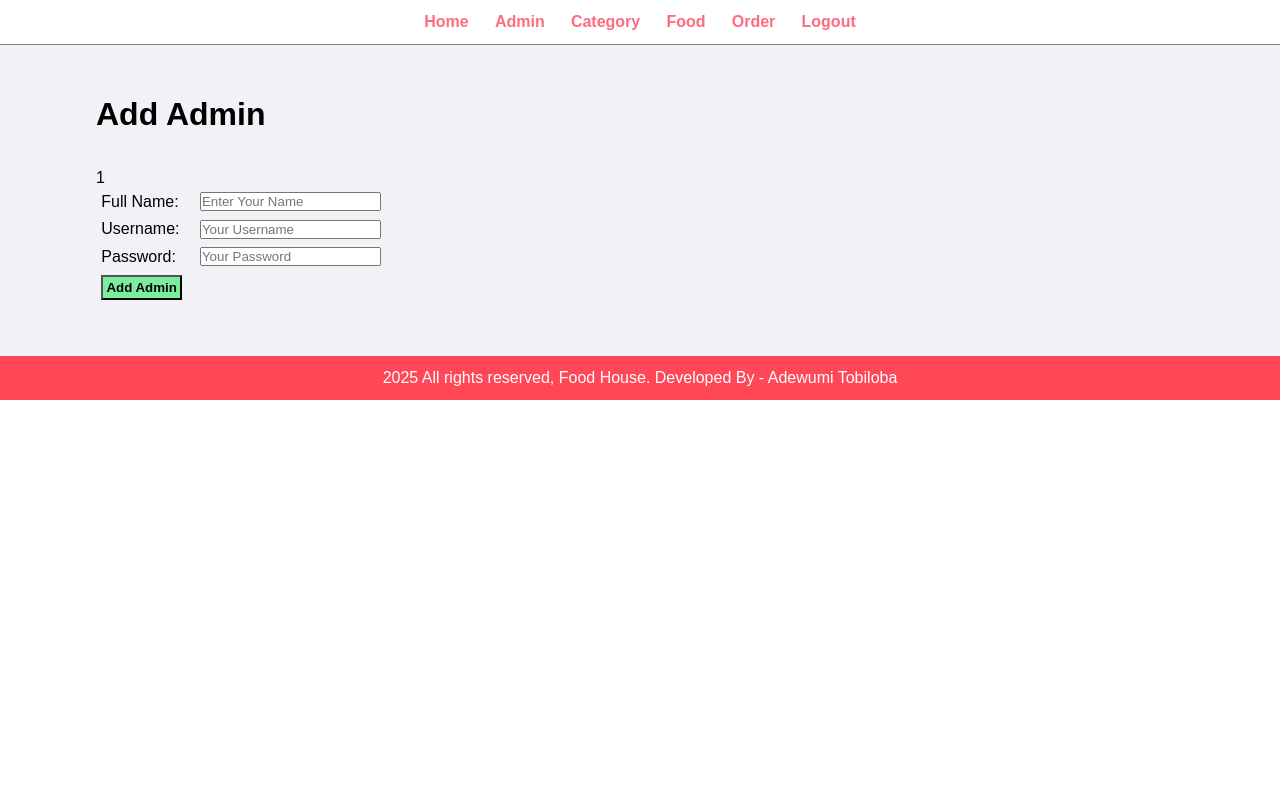
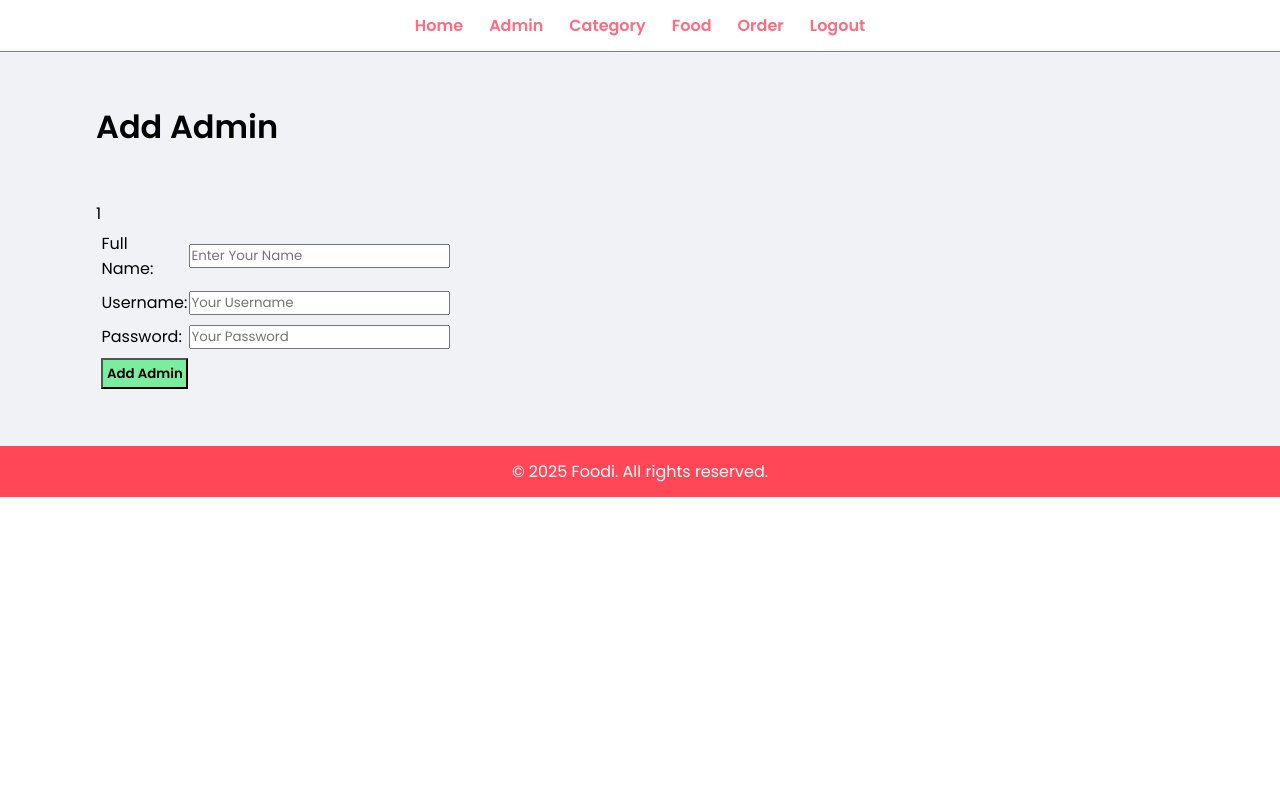
Before and after one commit to bukunmi07/Food-Order, a PHP site: page /food-order/admin/add-admin.php in a window 1280 px wide. Run offline with PHP 8.4, Linux system fonts and the light colour scheme; the visitor is signed in with stand-in values (Sample User, id 1); some libraries are stand-ins or nearby versions.

Commit message:
bug fixing

```diff
--- a/admin/login.php
+++ b/admin/login.php
@@ -4,7 +4,7 @@
 
 <html>
     <head>
-        <title>Login - Food Order System</title>
+        <title>Login - Foodi</title>
         <link rel="stylesheet" href="../css/admin.css">
     </head>
 
--- a/admin/partials/footer.php
+++ b/admin/partials/footer.php
@@ -1,7 +1,7 @@
  <!-- Footer Section Starts -->
  <div class="footer">
             <div class="wrapper">
-                <p class="text-center">2025 All rights reserved, Food House. Developed By - Adewumi Tobiloba</p>
+                <p class="text-center">&copy; 2025 Foodi. All rights reserved.</p>
             </div>
         </div>
         <!-- Footer Section Ends -->
--- a/admin/partials/menu.php
+++ b/admin/partials/menu.php
@@ -10,6 +10,8 @@
         <title>Foodi - Home page</title>
 
         <link rel="stylesheet" href="../css/admin.css">
+        <link href="https://fonts.googleapis.com/css2?family=Poppins:wght@400;600&display=swap" rel="stylesheet">
+        <link rel="stylesheet" href="https://cdnjs.cloudflare.com/ajax/libs/font-awesome/6.0.0-beta3/css/all.min.css">
     </head>
 
     <body>
--- a/css/admin.css
+++ b/css/admin.css
@@ -1,13 +1,11 @@
 /*
     Author: Adewumi Tobiloba;
-    Theme: Food Order Website Admin;
-    Version: 1.0;
 */
 
 *{
     margin: 0;
     padding: 0;
-    font-family: Arial, Helvetica, sans-serif;
+    font-family: 'Poppins', sans-serif;
 }
 
 .wrapper{
@@ -136,6 +134,7 @@ table tr td{
 .footer{
     background-color: #ff4757;
     color: white;
+    position: relative;
 }
 
 /* CSS FOR LOGIN */
--- a/css/style.css
+++ b/css/style.css
@@ -118,7 +118,6 @@ fieldset{
 .logo{
     width: 10%;
     float: left;
-    margin: 0.5% auto;
 }
 .menu{
     line-height: 60px;
--- a/partials-front/footer.php
+++ b/partials-front/footer.php
@@ -40,7 +40,7 @@
     <footer class="footer">
         <div class="content">
             <div class="copyright">
-                &copy; 2025 Buk$. All rights reserved.
+                &copy; 2025 Foodi. All rights reserved.
             </div>
             <div class="social-icons">
                 <a href="https://x.com/buksbuks_?s=21" target="_blank" title="Twitter"><i class="fab fa-twitter"></i></a>
```
Also changed, not shown: settings/settings.php (deleted, +0 -8 lines).
